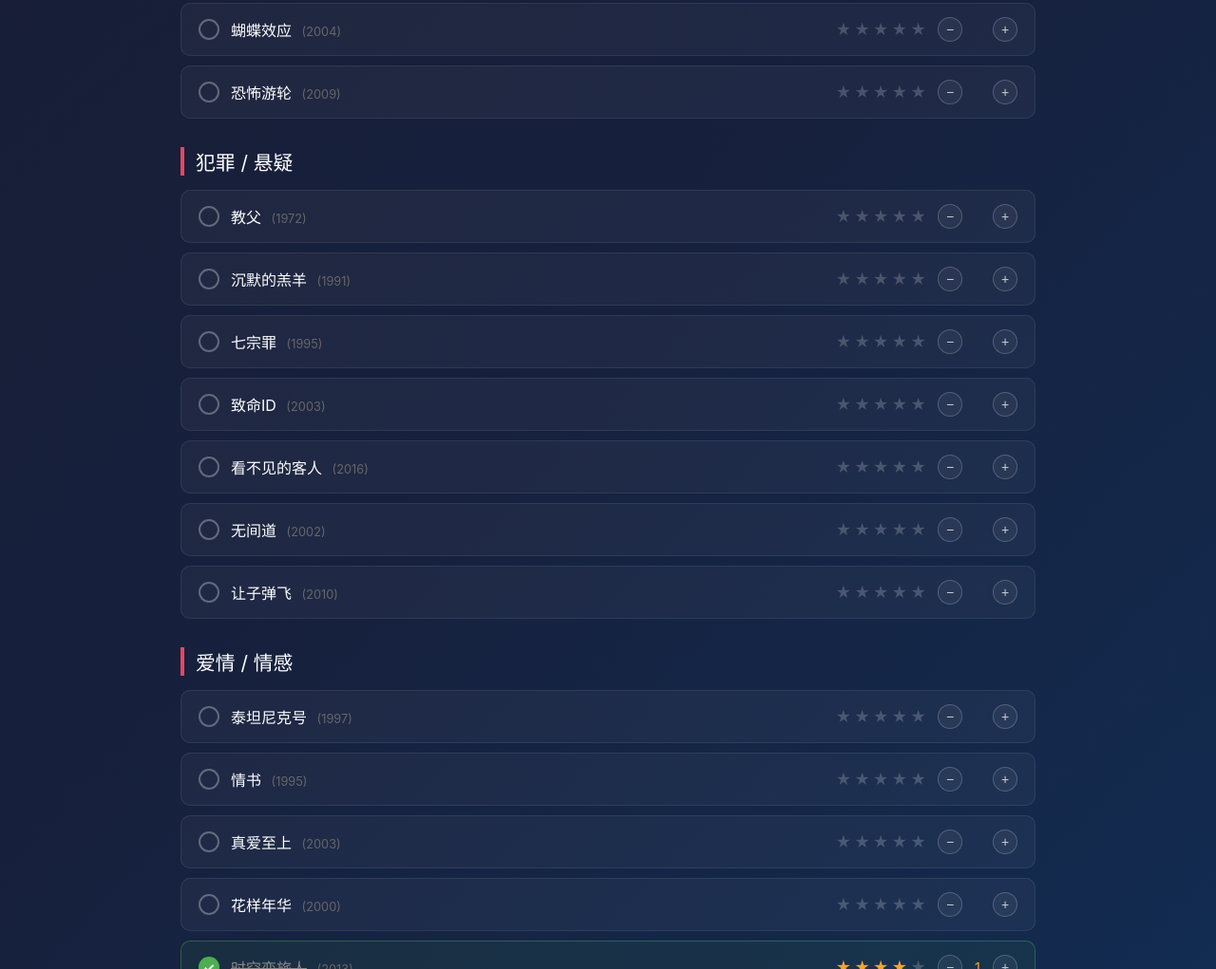
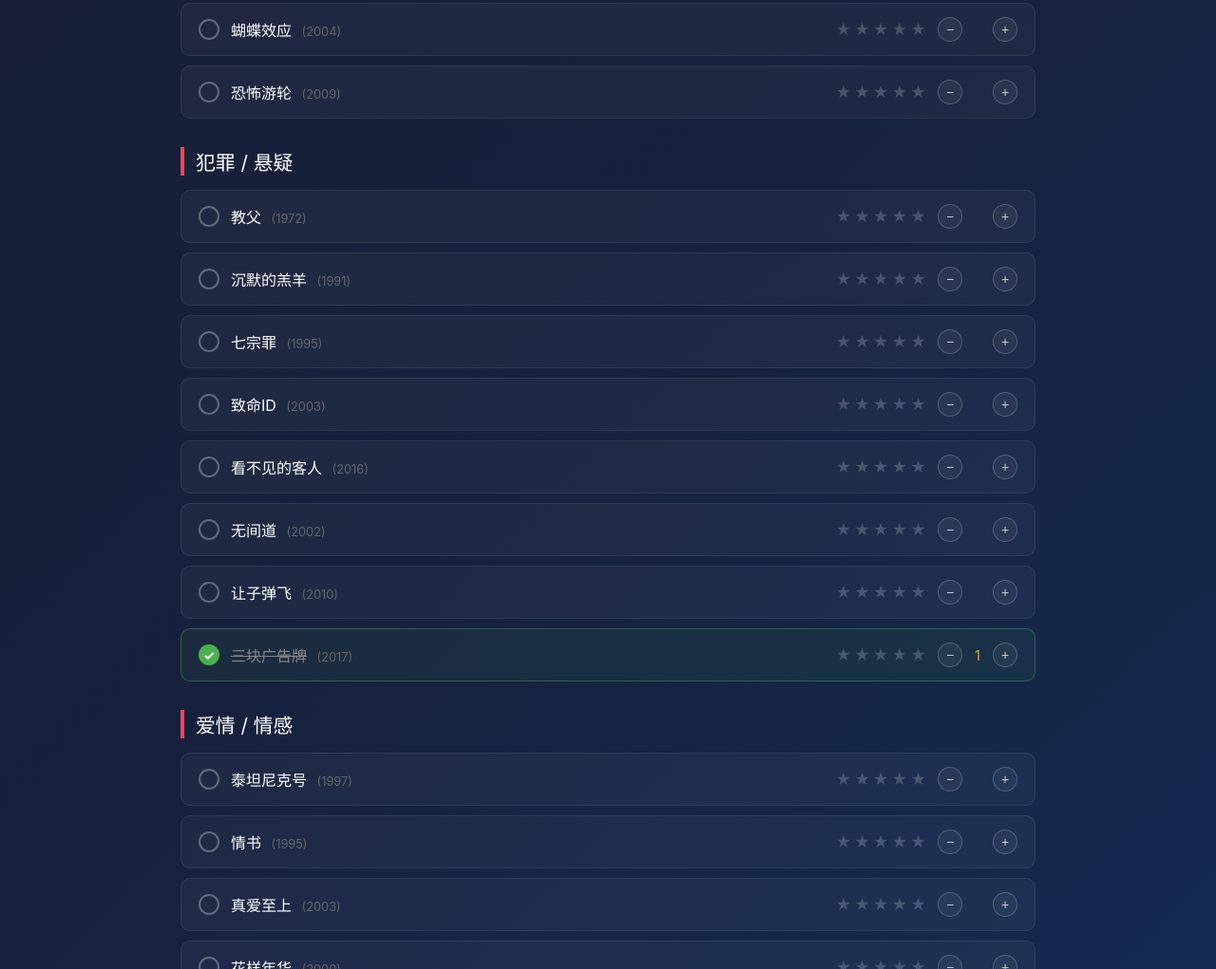
Before and after one commit to LZQ-98/finance-dashboard, a plain HTML site: page movies.html in a window 1280 px wide. Shown: the part 1309-2330 px from the top of the page at 95% size. Drawn offline with Linux system fonts and the light colour scheme.

Commit message:
片单新增《三块广告牌》(2017) 并标记已看

```diff
--- a/movies.html
+++ b/movies.html
@@ -244,7 +244,8 @@ const MOVIES = {
     { name: "致命ID", year: 2003 },
     { name: "看不见的客人", year: 2016 },
     { name: "无间道", year: 2002 },
-    { name: "让子弹飞", year: 2010 }
+    { name: "让子弹飞", year: 2010 },
+    { name: "三块广告牌", year: 2017 }
   ],
   "爱情 / 情感": [
     { name: "泰坦尼克号", year: 1997 },
@@ -277,7 +278,8 @@ const STORAGE_KEY = "qiji_movie_data";
 // 默认观影记录（由主人维护，每次更新会合并到本地数据）
 const DEFAULT_DATA = {
   "时空恋旅人": { watched: true, count: 1, rating: 4 },
-  "触不可及": { watched: true, count: 1, rating: 4.9 }
+  "触不可及": { watched: true, count: 1, rating: 4.9 },
+  "三块广告牌": { watched: true, count: 1, rating: 0 }
 };
 
 function loadData() {
```
